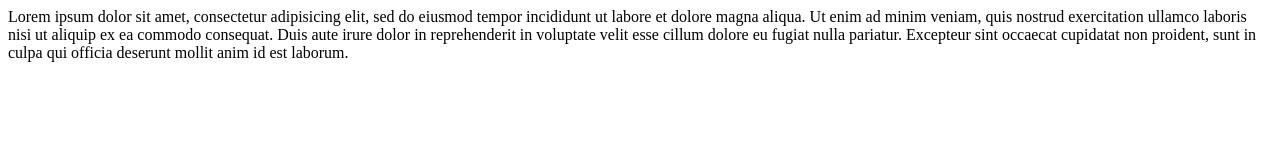
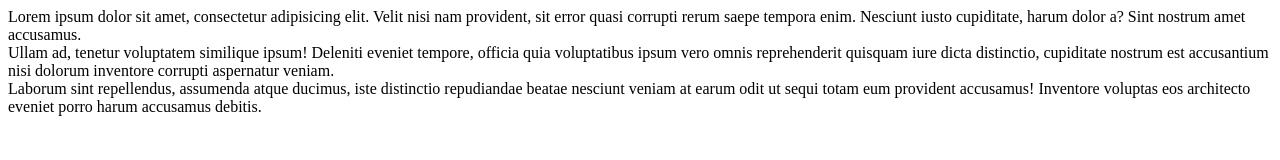
Before and after one commit to ygorkagrishin/Git, a plain HTML site: page index.html in a window 1280 px wide. Drawn offline with Linux system fonts and the light colour scheme.

Commit message:
Добавление текста

```diff
--- a/index.html
+++ b/index.html
@@ -7,12 +7,9 @@
 <body>
 
 <div class="testing">
-	Lorem ipsum dolor sit amet, consectetur adipisicing elit, sed do eiusmod
-	tempor incididunt ut labore et dolore magna aliqua. Ut enim ad minim veniam,
-	quis nostrud exercitation ullamco laboris nisi ut aliquip ex ea commodo
-	consequat. Duis aute irure dolor in reprehenderit in voluptate velit esse
-	cillum dolore eu fugiat nulla pariatur. Excepteur sint occaecat cupidatat non
-	proident, sunt in culpa qui officia deserunt mollit anim id est laborum.
+		<div>	Lorem ipsum dolor sit amet, consectetur adipisicing elit. Velit nisi nam provident, sit error quasi corrupti rerum saepe tempora enim. Nesciunt iusto cupiditate, harum dolor a? Sint nostrum amet accusamus.</div>
+			<div>Ullam ad, tenetur voluptatem similique ipsum! Deleniti eveniet tempore, officia quia voluptatibus ipsum vero omnis reprehenderit quisquam iure dicta distinctio, cupiditate nostrum est accusantium nisi dolorum inventore corrupti aspernatur veniam.</div>
+			<div>Laborum sint repellendus, assumenda atque ducimus, iste distinctio repudiandae beatae nesciunt veniam at earum odit ut sequi totam eum provident accusamus! Inventore voluptas eos architecto eveniet porro harum accusamus debitis.</div>
 </div>
 
 </body>
```
